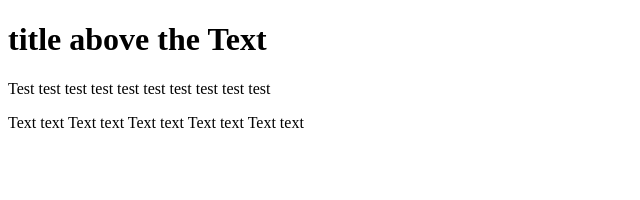
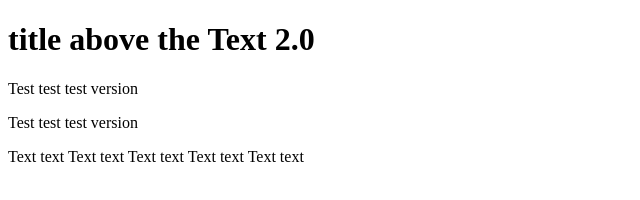
Before and after one commit to Githubdot-21/gittutor, a plain HTML site: page test.html in a window 1280 px wide. Shown: the whole page, without its empty margins (0-640 px from the left). Drawn offline with Linux system fonts and the light colour scheme.

Commit message:
test.html changed v.3

```diff
--- a/test.html
+++ b/test.html
@@ -4,8 +4,9 @@
         <title>Headline of the page</title>
     </head>
     <body>
-        <h1>title above the Text</h1>
-        <p>Test test test test test test test test test test</p>
+        <h1>title above the Text 2.0</h1>
+        <p>Test test test version</p>
+        <p>Test test test version</p>
         <p>Text text Text text Text text Text text Text text</p>
     </body>
 </html>
```
